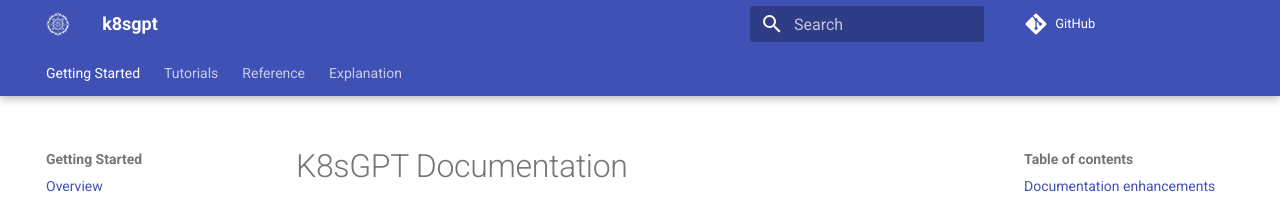
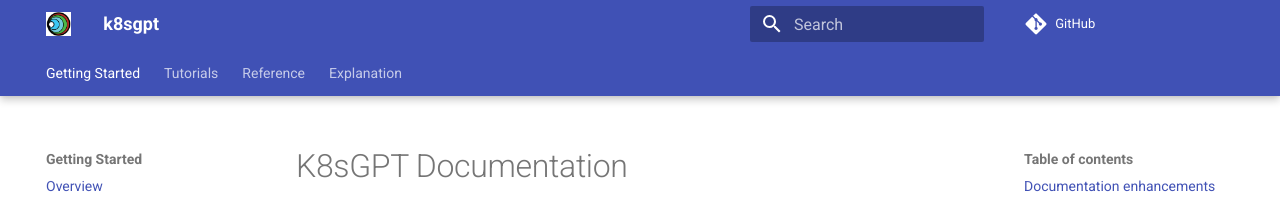
Before and after one commit to k8sgpt-ai/docs, an MkDocs documentation site: the page built from docs/index.md, in a window 1280 px wide. Shown: the top 202 px of the page. Built offline with MkDocs 1.6.1 and Material for MkDocs 9.7.7, drawn with Linux system fonts in a browser that asks for light colours; comment, search, counter and statistics services are not loaded.

Commit message:
Update mkdocs.yml
Signed-off-by: Alex Jones <alex.jones@canonical.com>

```diff
--- a/mkdocs.yml
+++ b/mkdocs.yml
@@ -23,7 +23,7 @@ nav:
 theme:
   name: material
   anguage: "en"
-  logo: imgs/logo-white.png
+  logo: imgs/icon-logo-01.png
   features:
     - navigation.tabs
     - navigation.tabs.sticky
```
